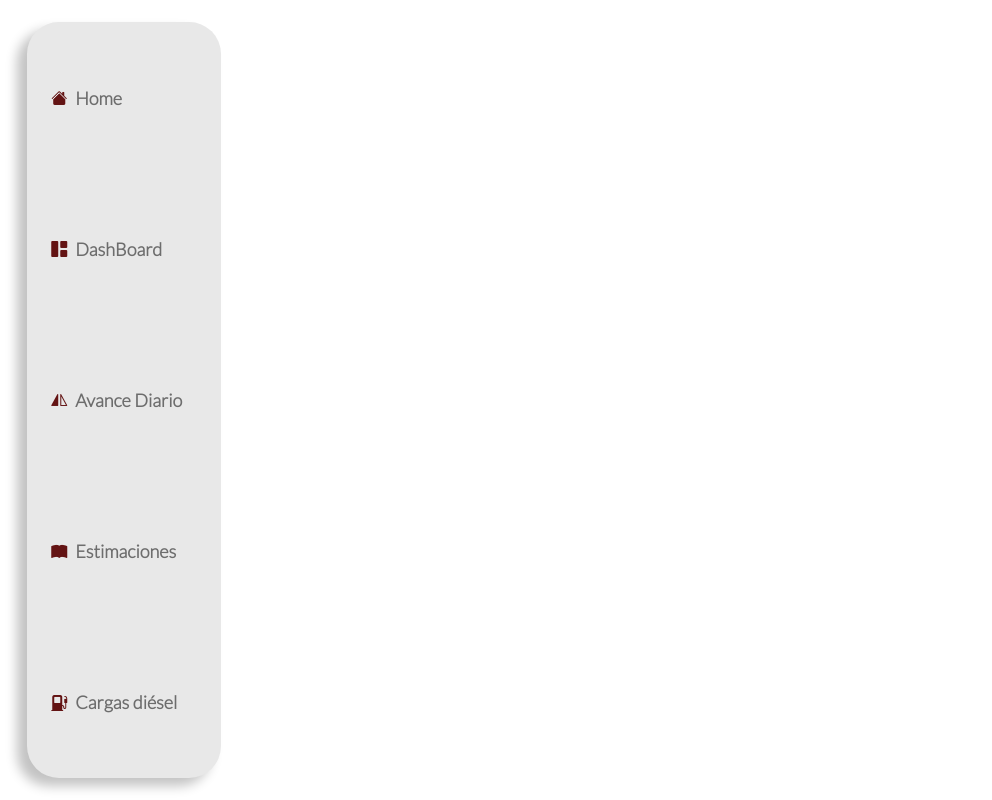
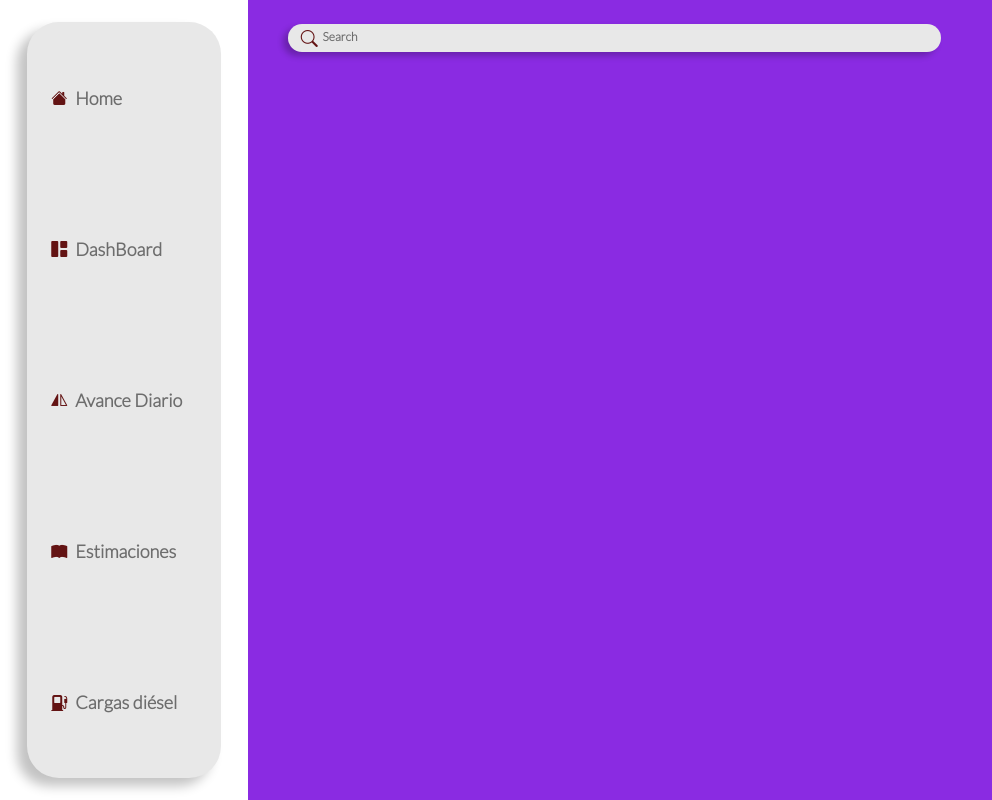
Before and after one commit to Ismael1699/itecsa-app, a React (Create React App) app: page / in a window 1280 px wide. Shown: the whole page, without its empty margins (0-992 px from the left). Built offline with nearby package versions, Linux system fonts and the light colour scheme.

Commit message:
se añadio el componente TopBarWeb y como también su respectivo archibo de estilos

```diff
--- a/src/App.css
+++ b/src/App.css
@@ -13,18 +13,16 @@
 }
 
 #item-app-content{
-
+    background-color: blueviolet;
     width: auto;
     width: 100%;
 
 }
-
+/* Esto es para la parte mobile */
 /*max-width se aplica hasta llegar a los 600px */
 @media screen and (max-width: 600px){
     #app-container{
         flex-direction: column;
-
-
     }
 
     #item-app-navbar{
--- a/src/App.js
+++ b/src/App.js
@@ -19,7 +19,9 @@ function App() {
             <div id='item-app-navbar'>
                 <Navbar displayWidth={displayWidth} />
             </div>
-            <div id='item-app-content'></div>
+            <div id='item-app-content'>
+                <Search />
+            </div>
         </div>
     );
 }
--- a/src/components/Search.js
+++ b/src/components/Search.js
@@ -5,9 +5,7 @@ const Search = () => {
     return (
         <div id='container-search'>
             <i className='bi bi-search'></i>
-            <div>
-                <h1>Search</h1>
-            </div>
+            <h1>Search</h1>
         </div>
     );
 };
--- a/src/styles/Search.css
+++ b/src/styles/Search.css
@@ -15,7 +15,7 @@
 
 
 
-#container-search div h1 {
+#container-search h1 {
     margin-top: 0.3rem;
     margin-left: 0.3rem;
     font-size: 12px;
```
Also changed, not shown: src/components/TopBarWeb.js (added, +7 -0 lines), src/styles/TopBarWeb.css (added).
